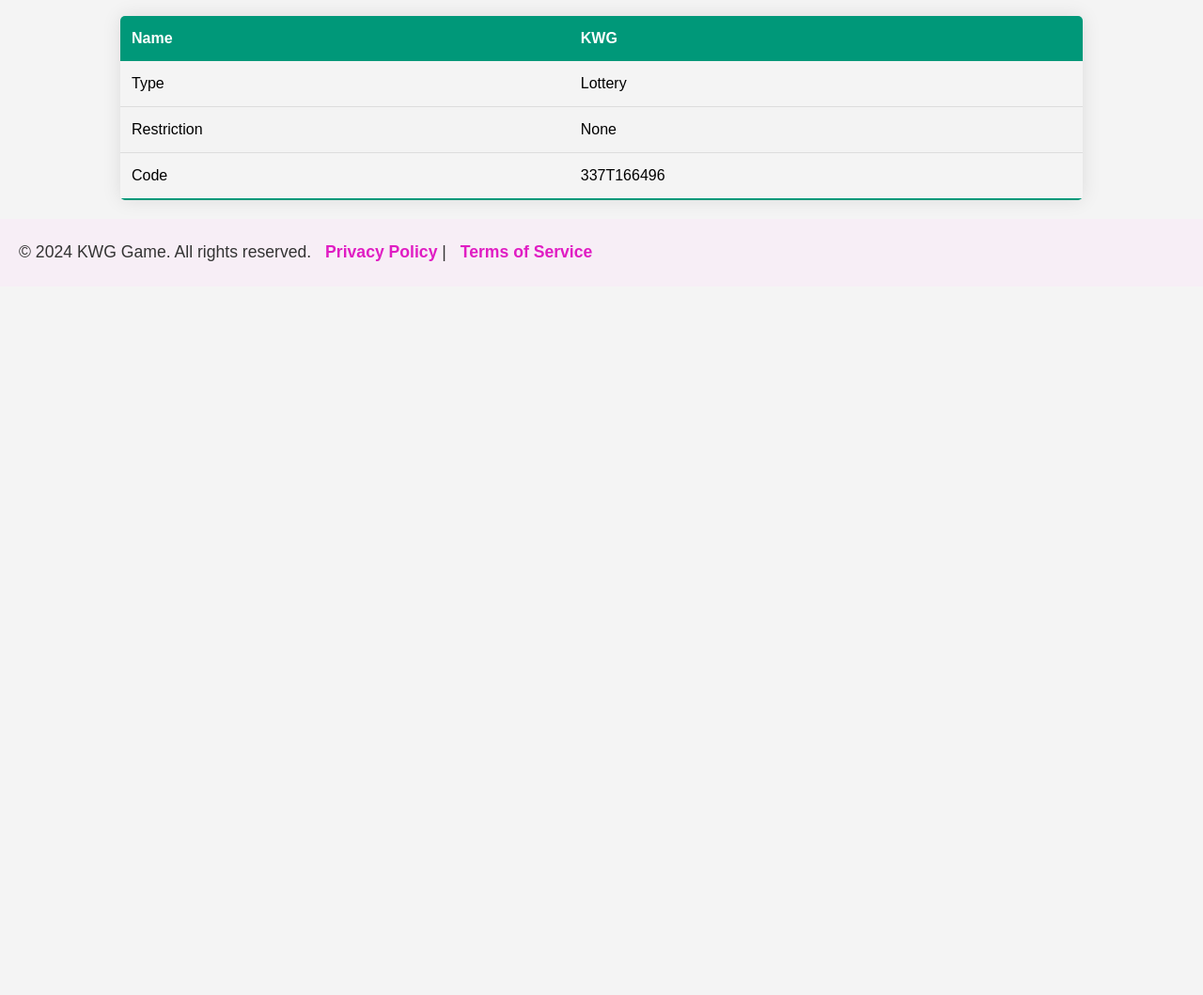
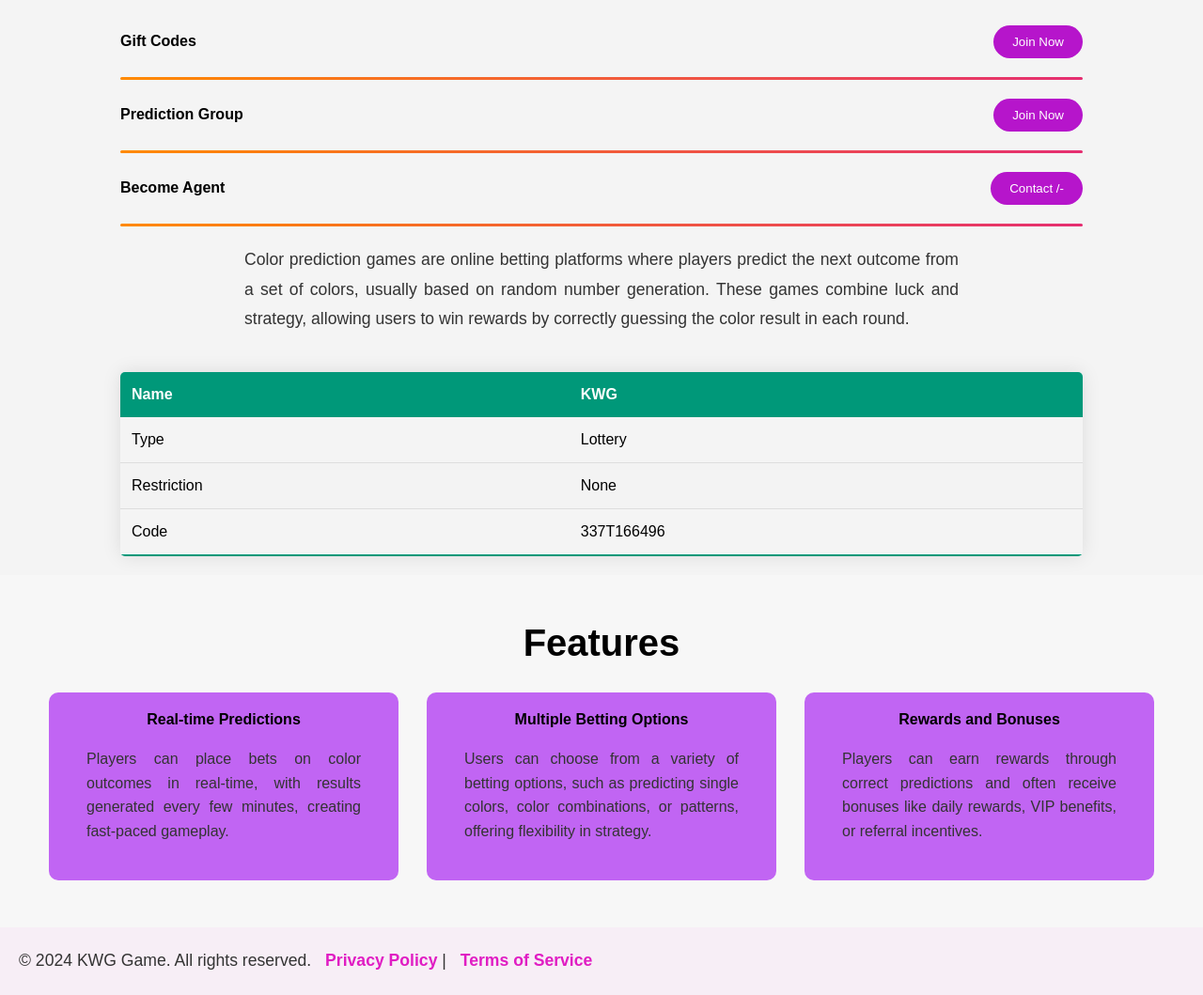
Before and after one commit to shubham-king/kwggame, a plain HTML site: page index.html in a window 1280 px wide. Shown: the part 797-1856 px from the top of the page at 94% size. Before the commit the page ends 1102 px from the top, so only its background shows below. Drawn offline with Linux system fonts and the light colour scheme.

Commit message:
Update index.html

```diff
--- a/index.html
+++ b/index.html
@@ -18,7 +18,7 @@
         <meta property="og:title" content="KWG GAMES">
         <meta property="og:description" content="KWG Game can be a good platform if you manage to use it wisely. The platform has various earning features to help you earn money from the KWG Game app.">
         <meta property="og:image" content="https://kwggame.game/wp-content/uploads/2024/07/KWGGame.webp">
-        <meta property="og:url" content="https://yourwebsite.com">
+        <meta property="og:url" content="https://kwggame.vercel.app">
         <meta property="og:type" content="website">
         <meta property="og:locale" content="en_US">
 
@@ -235,6 +235,49 @@
         }
 
     </style>
+<style>
+    .container {
+        display: flex;
+        flex-direction: column;
+        align-items: center;
+        gap: 20px;
+        margin-top: 30px;
+    }
+
+    .row {
+        display: flex;
+        justify-content: space-between;
+        align-items: center;
+        width: 80%;
+    }
+
+    .text {
+        font-size: 16px;
+        font-weight: bold;
+    }
+
+    .btn {
+        padding: 10px 20px;
+        background-color: #b615cb;
+        color: white;
+        border: none;
+        border-radius: 100px;
+        cursor: pointer;
+    }
+
+    .btn:hover {
+        background-color: #73ed4a;
+    }
+
+    /* Centered HR design */
+    .custom-hr {
+        width: 80%;
+        border: 0;
+        height: 3px;
+        border-radius: 5px;
+        background-image: linear-gradient(to right, #ff8a00, #e52e71);
+    }
+</style>
 </head>
 <body>
 
@@ -265,6 +308,39 @@
         KWG Game can be a good platform if you manage to use it wisely. The platform has various earning features to help you earn money from the KWG Game app. Now, if you play the KWG Games without taking many risks, you can earn wisely on the KWG Game app.
     </p>
 
+
+    <div class="container">
+        <div class="row">
+            <div class="text">Gift Codes</div>
+           <a href="https://t.me/EarnsPlus"><button class="btn">Join Now</button></a>
+        </div>
+        <hr class="custom-hr">
+
+        <div class="row">
+            <div class="text">Prediction Group</div>
+           <a href="https://t.me/+WwIDcyCoJyg5MTRl"><button class="btn">Join Now</button></a>
+        </div>
+        <hr class="custom-hr">
+
+        <div class="row">
+            <div class="text">Become Agent</div>
+           <a href="https://t.me/Mr_RDxWap"><button class="btn">Contact /-</button></a>
+        </div>
+        <hr class="custom-hr">
+
+      <!--  <div class="row">
+            <div class="text">Text 4</div>
+            <button class="btn">Button 4</button>
+        </div>
+        <hr class="custom-hr"> -->
+    </div>
+
+
+    <p>
+        Color prediction games are online betting platforms where players predict the next outcome from a set of colors, usually based on random number generation. These games combine luck and strategy, allowing users to win rewards by correctly guessing the color result in each round.
+    </p>
+
+
     <!-- Table Section -->
     <div class="table-container">
         <table class="styled-table">
@@ -291,24 +367,24 @@
         </table>
     </div>
 
-    <!-- News Section
+    <!-- News Section -->
     <section class="news">
-        <h2>Latest News</h2>
+        <h2>Features</h2>
         <div class="news-container">
             <div class="news-item">
-                <h3>Update 1.5 Released</h3>
-                <p>Our newest game update is live with many new features!</p>
+                <h4>Real-time Predictions</h4>
+                <p>Players can place bets on color outcomes in real-time, with results generated every few minutes, creating fast-paced gameplay.</p>
             </div>
             <div class="news-item">
-                <h3>Summer Tournament</h3>
-                <p>Compete with players worldwide and win exciting rewards!</p>
+                <h4>Multiple Betting Options</h4>
+                <p>Users can choose from a variety of betting options, such as predicting single colors, color combinations, or patterns, offering flexibility in strategy.</p>
             </div>
             <div class="news-item">
-                <h3>Special Event</h3>
-                <p>Don't miss the exclusive in-game event happening now!</p>
+                <h4>Rewards and Bonuses</h4>
+                <p>Players can earn rewards through correct predictions and often receive bonuses like daily rewards, VIP benefits, or referral incentives.</p>
             </div>
         </div>
-    </section> -->
+    </section>
 
     <!-- Footer -->
     <footer>
```
